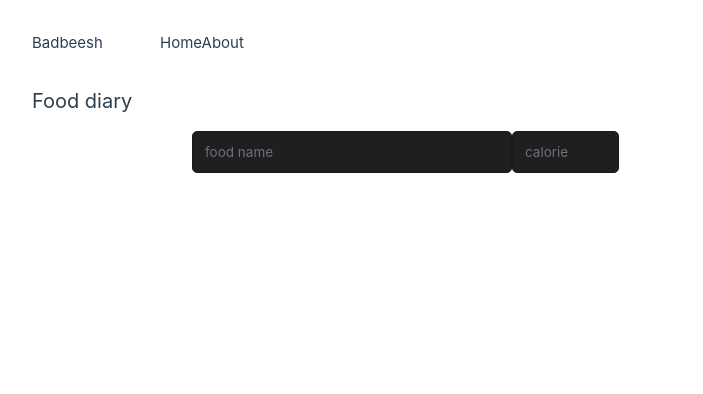
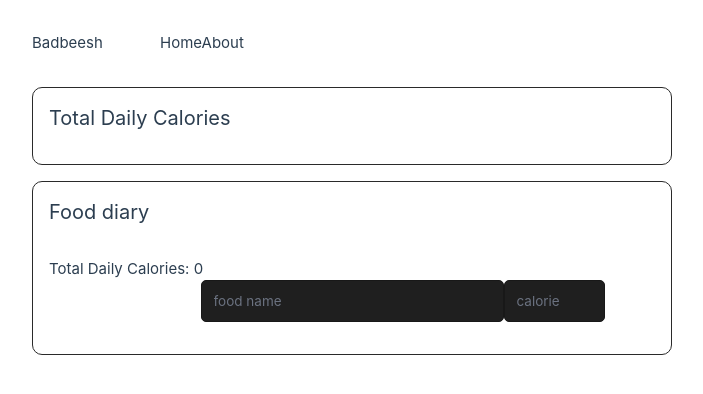
Before and after one commit to rlynjb/badbeesh-vue, a Vue app: page / in a window 1280 px wide. Shown: the top 394 px of the page, without its empty margins (288-991 px from the left). Built offline with nearby package versions, Linux system fonts and the light colour scheme.

Commit message:
fixed ts errors on deploy

```diff
--- a/src/components/Food.vue
+++ b/src/components/Food.vue
@@ -1,5 +1,6 @@
 <template>
   <main class="daily-list">
+    <h4>Total Daily Calories: {{ totalCalories }}</h4>
     <DailyListStyles :name="name">
       <div v-if="fields.length" class="daily-list-container">
         <ul class="daily-list-ul">
@@ -95,6 +96,7 @@ export default {
           size: '2',
         }
       ],
+      totalCalories: 0,
     }
   },
 
@@ -103,6 +105,8 @@ export default {
 
     getFoods().then(res => {
       this.items = res
+
+      this.calculateDailyCalories()
     })
 
     // ref: https://stackoverflow.com/a/75374781
@@ -140,6 +144,7 @@ export default {
       */
 
       updateFood(this.items)
+        .then(r => this.calculateDailyCalories())
     },
 
     deleteResolver(id: any) {
@@ -150,7 +155,23 @@ export default {
     },
 
     convertTimestamp(val?: number) {
-      return new Date(val).toLocaleString()
+      // fix: https://stackoverflow.com/a/57062363
+      return new Date(val!).toLocaleString()
+    },
+
+    calculateDailyCalories() {
+      let todaysDate = new Date().toLocaleDateString()
+      let totalCalories = 0;
+
+      let filterFoodsByDate = toRaw(this.items)
+        .filter((r: any) => {
+          return new Date(r.timestamp).toLocaleDateString('en-US') === todaysDate
+        })
+        .forEach((r: any) => {
+          totalCalories += parseInt(r.calorie)
+        })
+
+      this.totalCalories = totalCalories
     },
   },
 }
--- /dev/null
+++ b/src/composables/TotalDailyCalorie.vue
@@ -0,0 +1,37 @@
+<template>
+
+</template>
+
+<script lang="ts">
+import { toRaw } from 'vue'
+
+export default {
+  data() {
+    return {
+      totalCalories: 0,
+      items: [] as object[]
+    }
+  },
+
+  methods: {
+    calculateDailyCalories() {
+      let todaysDate = new Date().toLocaleDateString()
+      let totalCalories = 0;
+
+      let filterFoodsByDate = toRaw(this.items)
+        .filter((r: any) => {
+          return new Date(r.timestamp).toLocaleDateString('en-US') === todaysDate
+        })
+        .forEach((r: any) => {
+          totalCalories += parseInt(r.calorie)
+        })
+
+      this.totalCalories = totalCalories
+    },
+  },
+}
+</script>
+
+<style lang="postcss">
+
+</style>
--- a/src/slots/DailyListStyles.vue
+++ b/src/slots/DailyListStyles.vue
@@ -41,6 +41,7 @@ export default {
 
 .daily-list--style-scope input[type='text'] {
   @apply text-black w-full;
+
   font-size: 0.9em;
   background-color: #1f1f1f;
   color: #868686;
--- a/src/views/HomeView.vue
+++ b/src/views/HomeView.vue
@@ -17,12 +17,30 @@ export default {
 </script>
 
 <template>
-  <main class="container w-6/12">
-    <div class="grid grid-cols-4 gap-4">
+  <main class="home-view">
+    <section class="display-board">
+      <h3 class="subtitle">Total Daily Calories</h3>
+    </section>
+
+    <section class="grid grid-cols-4 gap-4">
       <div class="col-span-4">
-        <h3 class="text-xl">Food diary</h3>
+        <h3 class="subtitle">Food diary</h3>
       </div>
       <Food class="col-span-4" />
-    </div>
+    </section>
   </main>
 </template>
+
+<style lang="postcss" scoped>
+.home-view {
+  @apply container w-6/12;
+}
+.home-view section {
+  @apply mb-4 p-4;
+  border: 1px solid #2a2a2a;
+  border-radius: 10px;
+}
+.home-view .subtitle {
+  @apply text-xl mb-4;
+}
+</style>
```
Also changed, not shown: src/stores/counter.ts (+6 -1 lines), 6 other files (tests, documents, lock files or other folders).
